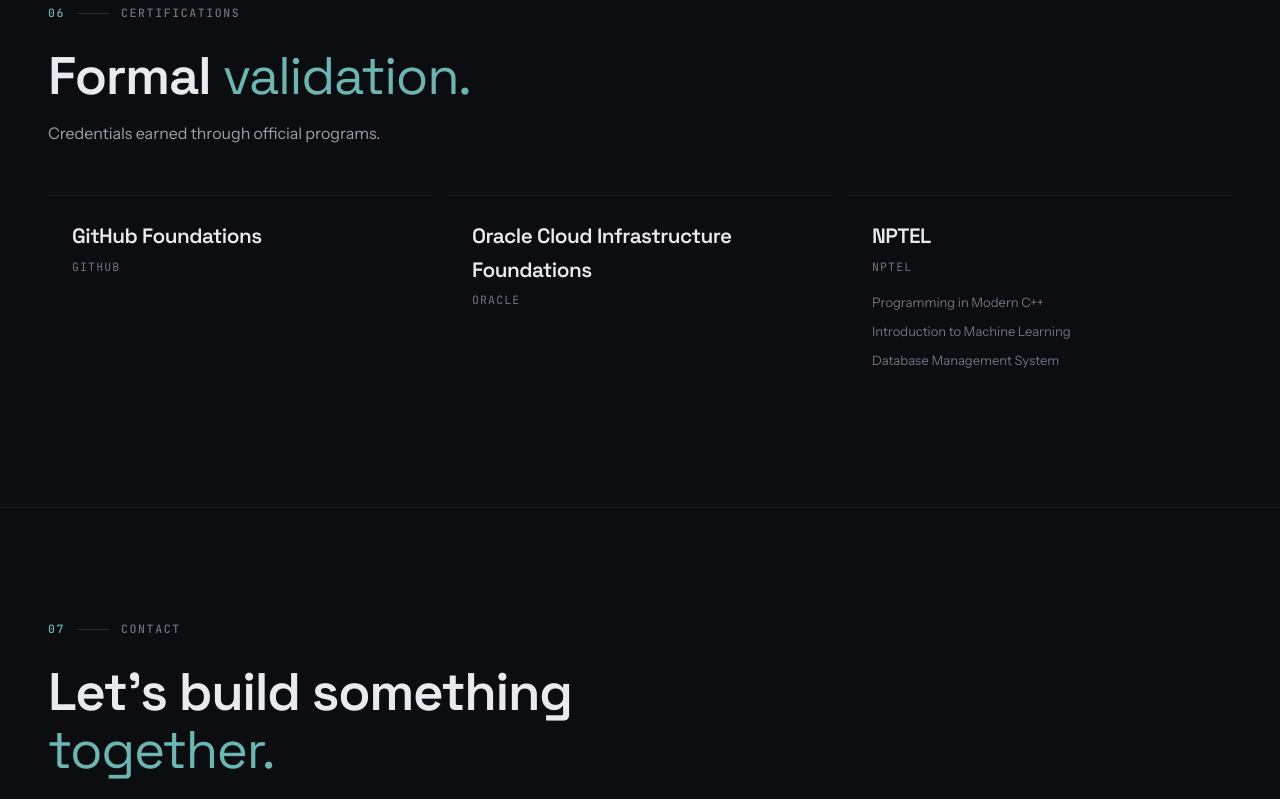
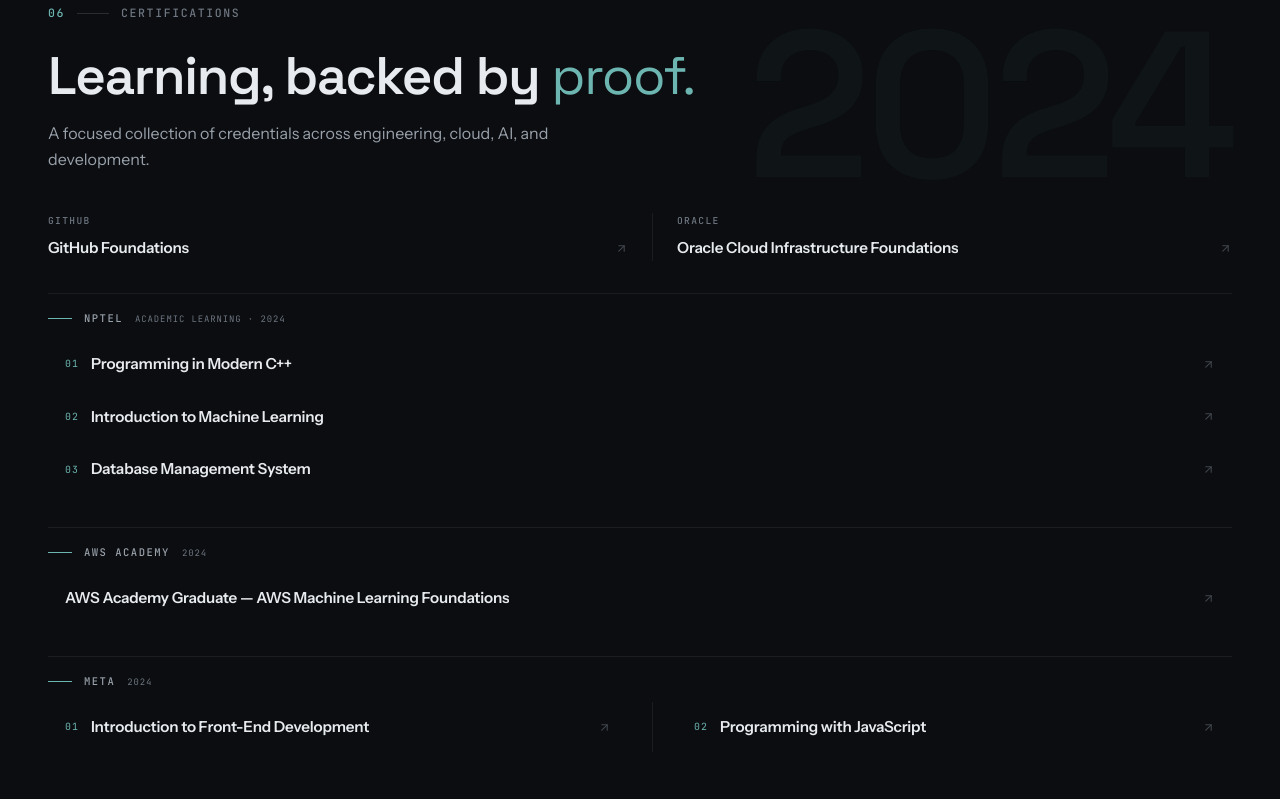
Before and after one commit to RaoVrn/Portfolio, a React (Vite) app: page / in a window 1280 px wide. Shown: the part 5700-6499 px from the top of the page. Built offline with nearby package versions, Linux system fonts and the light colour scheme; no server answers.

Commit message:
feat: enhance Certifications component with improved layout and additional credential details

```diff
--- a/src/components/Certifications.module.css
+++ b/src/components/Certifications.module.css
@@ -4,62 +4,194 @@
   border-top: 1px solid var(--line);
 }
 
-.grid {
-  margin-top: var(--space-8);
-  display: grid;
-  grid-template-columns: repeat(3, 1fr);
-  gap: var(--space-4);
+.body {
+  position: relative;
 }
 
-.card {
-  padding: var(--space-5);
-  border-top: 1px solid var(--line);
-  transition: border-color var(--dur-base) var(--ease-out);
+/* ----- Oversized archive-year backdrop ----- */
+
+.yearBackdrop {
+  position: absolute;
+  top: 0.5rem;
+  right: 0;
+  font-family: var(--font-display);
+  font-size: clamp(7rem, 17vw, 13rem);
+  font-weight: 600;
+  letter-spacing: -0.03em;
+  line-height: 0.9;
+  color: rgba(109, 181, 177, 0.045);
+  pointer-events: none;
+  user-select: none;
+  z-index: 0;
 }
 
-.card:hover {
-  border-top-color: var(--accent);
+/* ----- Featured credentials: GitHub + Oracle ----- */
+
+.featured {
+  position: relative;
+  z-index: 1;
+  margin-top: var(--space-7);
+  display: grid;
+  grid-template-columns: repeat(2, 1fr);
+  gap: var(--space-5);
 }
 
-.name {
-  font-family: var(--font-display);
-  font-size: 1.3rem;
-  font-weight: 600;
-  letter-spacing: -0.025em;
-  color: var(--text-1);
-  transition: color var(--dur-fast) var(--ease-out);
+.featuredItem {
+  display: flex;
+  flex-direction: column;
+  gap: var(--space-2);
 }
 
-.card:hover .name {
-  color: var(--accent);
+.pairDivider {
+  border-left: 1px solid var(--line);
+  padding-left: var(--space-5);
 }
 
 .issuer {
-  margin-top: var(--space-1);
   font-family: var(--font-mono);
-  font-size: var(--text-mono);
+  font-size: 0.6rem;
+  font-weight: 500;
+  letter-spacing: 0.14em;
+  text-transform: uppercase;
+  color: var(--text-3);
+}
+
+/* ----- Credential link ----- */
+
+.cred {
+  display: flex;
+  align-items: center;
+  gap: var(--space-3);
+  min-width: 0;
+  cursor: pointer;
+}
+
+.credRow {
+  flex: 1;
+  padding: var(--space-3) var(--space-4);
+  border: 1px solid transparent;
+  border-radius: var(--radius-sm);
+  transition: background var(--dur-base) var(--ease-out), border-color var(--dur-base) var(--ease-out), transform var(--dur-base) var(--ease-out);
+}
+
+.credRow:hover {
+  background: rgba(16, 19, 23, 0.55);
+  border-color: var(--line);
+  transform: translateX(2px);
+}
+
+.index {
+  font-family: var(--font-mono);
+  font-size: 0.62rem;
+  letter-spacing: 0.1em;
+  color: var(--accent);
+  flex: none;
+}
+
+.credTitle {
+  font-size: 0.95rem;
+  font-weight: 600;
+  letter-spacing: -0.01em;
+  color: var(--text-1);
+  transition: color var(--dur-fast) var(--ease-out);
+  white-space: nowrap;
+  overflow: hidden;
+  text-overflow: ellipsis;
+}
+
+.cred:hover .credTitle {
+  color: var(--accent-strong);
+}
+
+.arrow {
+  margin-left: auto;
+  flex: none;
+  color: var(--text-3);
+  opacity: 0.55;
+  transition: color var(--dur-fast) var(--ease-out), transform var(--dur-fast) var(--ease-out), opacity var(--dur-fast) var(--ease-out);
+}
+
+.cred:hover .arrow {
+  color: var(--accent);
+  opacity: 1;
+  transform: translate(2px, -2px);
+}
+
+/* ----- Archive groups ----- */
+
+.group {
+  position: relative;
+  z-index: 1;
+  margin-top: var(--space-6);
+  padding-top: var(--space-4);
+  border-top: 1px solid var(--line);
+}
+
+.groupLabel {
+  display: flex;
+  align-items: baseline;
+  gap: var(--space-3);
+  margin-bottom: var(--space-3);
+}
+
+.groupLabel::before {
+  content: "";
+  width: 1.5rem;
+  height: 1px;
+  background: var(--accent);
+  align-self: center;
+}
+
+.groupName {
+  font-family: var(--font-mono);
+  font-size: 0.66rem;
+  font-weight: 500;
+  letter-spacing: 0.14em;
+  text-transform: uppercase;
+  color: var(--text-2);
+}
+
+.groupMeta {
+  font-family: var(--font-mono);
+  font-size: 0.56rem;
   letter-spacing: 0.1em;
   text-transform: uppercase;
   color: var(--text-3);
 }
 
-.courses {
-  margin-top: var(--space-4);
+.rows {
   display: flex;
   flex-direction: column;
-  gap: var(--space-2);
+  gap: 2px;
 }
 
-.course {
-  font-size: 0.8125rem;
-  color: var(--text-3);
+/* ----- Meta pair ----- */
+
+.pair {
+  display: grid;
+  grid-template-columns: repeat(2, 1fr);
+  gap: var(--space-5);
 }
 
 /* ----- Responsive ----- */
 
 @media (max-width: 900px) {
-  .grid {
-    grid-template-columns: 1fr;
-    max-width: 30rem;
+  .yearBackdrop {
+    display: none;
   }
 }
+
+@media (max-width: 640px) {
+  .featured,
+  .pair {
+    grid-template-columns: 1fr;
+    gap: var(--space-3);
+  }
+
+  .pairDivider {
+    border-left: none;
+    padding-left: 0;
+    border-top: 1px solid var(--line);
+    padding-top: var(--space-3);
+  }
+}
--- a/src/components/Certifications.tsx
+++ b/src/components/Certifications.tsx
@@ -1,42 +1,113 @@
-import { certifications } from "../data/highlights";
+import { ArrowUpRight } from "lucide-react";
+import { certifications, type Certification } from "../data/highlights";
 import { Reveal } from "./Reveal";
 import { SectionHeading } from "./SectionHeading";
 import styles from "./Certifications.module.css";
 
+const byIssuer = (issuer: string) => certifications.filter((c) => c.issuer === issuer);
+
 export function Certifications() {
   return (
     <section className={styles.section} id="certifications" aria-labelledby="certifications-heading">
-      <div className="container">
+      <div className={`container ${styles.body}`}>
+        <span className={styles.yearBackdrop} aria-hidden="true">
+          2024
+        </span>
+
         <SectionHeading
           index="06"
           label="Certifications"
           heading={
             <>
-              Formal <em>validation.</em>
+              Learning, backed by <em>proof.</em>
             </>
           }
-          support="Credentials earned through official programs."
+          support="A focused collection of credentials across engineering, cloud, AI, and development."
           headingId="certifications-heading"
         />
 
-        <div className={styles.grid}>
-          {certifications.map((c, i) => (
-            <Reveal as="article" variant="rise" delay={i * 80} key={c.name}>
-              <div className={styles.card}>
-                <h3 className={styles.name}>{c.name}</h3>
-                <p className={styles.issuer}>{c.issuer}</p>
-                {c.courses && (
-                  <ul className={styles.courses}>
-                    {c.courses.map((course) => (
-                      <li key={course} className={styles.course}>{course}</li>
-                    ))}
-                  </ul>
-                )}
-              </div>
-            </Reveal>
-          ))}
+        {/* Featured: GitHub + Oracle, side by side */}
+        <div className={styles.featured}>
+          {["GitHub", "Oracle"].map((issuer, i) => {
+            const cert = byIssuer(issuer)[0];
+            return (
+              <Reveal
+                as="div"
+                variant="rise"
+                delay={i * 60}
+                key={issuer}
+                className={`${styles.featuredItem} ${i > 0 ? styles.pairDivider : ""}`}
+              >
+                <p className={styles.issuer}>{issuer}</p>
+                <CredLink cert={cert} />
+              </Reveal>
+            );
+          })}
         </div>
+
+        {/* NPTEL — vertical collection */}
+        <ArchiveGroup name="NPTEL" meta="Academic learning · 2024">
+          <ol className={styles.rows}>
+            {byIssuer("NPTEL").map((cert, i) => (
+              <Reveal as="li" variant="rise" delay={i * 50} key={cert.title}>
+                <CredLink cert={cert} index={String(i + 1).padStart(2, "0")} row />
+              </Reveal>
+            ))}
+          </ol>
+        </ArchiveGroup>
+
+        {/* AWS — single feature row */}
+        <ArchiveGroup name="AWS Academy" meta="2024">
+          <CredLink cert={byIssuer("AWS Academy")[0]} row />
+        </ArchiveGroup>
+
+        {/* Meta — a pair */}
+        <ArchiveGroup name="Meta" meta="2024">
+          <div className={styles.pair}>
+            {byIssuer("Meta").map((cert, i) => (
+              <Reveal as="div" variant="rise" delay={i * 50} key={cert.title} className={`${styles.pairItem} ${i > 0 ? styles.pairDivider : ""}`}>
+                <CredLink cert={cert} index={`0${i + 1}`} row />
+              </Reveal>
+            ))}
+          </div>
+        </ArchiveGroup>
       </div>
     </section>
   );
 }
+
+function CredLink({
+  cert,
+  index,
+  row = false,
+}: {
+  cert: Certification;
+  index?: string;
+  row?: boolean;
+}) {
+  return (
+    <a
+      href={cert.url}
+      target="_blank"
+      rel="noopener noreferrer"
+      className={`${styles.cred} ${row ? styles.credRow : ""}`}
+      aria-label={`Open certificate: ${cert.title}`}
+    >
+      {index && <span className={styles.index}>{index}</span>}
+      <span className={styles.credTitle}>{cert.title}</span>
+      <ArrowUpRight className={styles.arrow} size={13} aria-hidden="true" />
+    </a>
+  );
+}
+
+function ArchiveGroup({ name, meta, children }: { name: string; meta: string; children: React.ReactNode }) {
+  return (
+    <div className={styles.group}>
+      <p className={styles.groupLabel}>
+        <span className={styles.groupName}>{name}</span>
+        <span className={styles.groupMeta}>{meta}</span>
+      </p>
+      {children}
+    </div>
+  );
+}
--- a/src/data/highlights.ts
+++ b/src/data/highlights.ts
@@ -63,17 +63,53 @@
 ];
 
 export interface Certification {
-  name: string;
+  title: string;
   issuer: string;
-  courses?: string[];
+  year?: string;
+  url: string;
 }
 
 export const certifications: Certification[] = [
-  { name: "GitHub Foundations", issuer: "GitHub" },
-  { name: "Oracle Cloud Infrastructure Foundations", issuer: "Oracle" },
   {
-    name: "NPTEL",
+    title: "GitHub Foundations",
+    issuer: "GitHub",
+    url: "https://drive.google.com/file/d/16De0M_Lj-9lITfZ8oDRHdzh5_FvgVYf5/view",
+  },
+  {
+    title: "Oracle Cloud Infrastructure Foundations",
+    issuer: "Oracle",
+    url: "https://drive.google.com/file/d/1s-7L6G3D99YQnzHpQL6glo4C5R9Evcbc/view",
+  },
+  {
+    title: "Programming in Modern C++",
     issuer: "NPTEL",
-    courses: ["Programming in Modern C++", "Introduction to Machine Learning", "Database Management System"],
+    url: "https://drive.google.com/file/d/1jXdCe7YTqCexdq3EwUnMVPCi7GqCm8A0/view",
+  },
+  {
+    title: "Introduction to Machine Learning",
+    issuer: "NPTEL",
+    url: "https://drive.google.com/file/d/1CrrDV97BEL2pt_CmirMwgXHqxB2DQscl/view",
+  },
+  {
+    title: "Database Management System",
+    issuer: "NPTEL",
+    url: "https://drive.google.com/file/d/10sZDLpbb-KWbKzh-fSbxmun6JIqcIksO/view",
+  },
+  {
+    title: "AWS Academy Graduate — AWS Machine Learning Foundations",
+    issuer: "AWS Academy",
+    url: "https://drive.google.com/file/d/10Uv_jL5z_m_irfd07qZKNKNM5ByWF0FK/view",
+  },
+  {
+    title: "Introduction to Front-End Development",
+    issuer: "Meta",
+    year: "2024",
+    url: "https://drive.google.com/file/d/1_NaBPaBcz7fr-vs3sHPe8eqKw5eKQSyU/view?usp=drive_link",
+  },
+  {
+    title: "Programming with JavaScript",
+    issuer: "Meta",
+    year: "2024",
+    url: "https://drive.google.com/file/d/1pQHRcg97pieLYWEs8r_yh6VPTmA6gPGE/view",
   },
 ];
```
